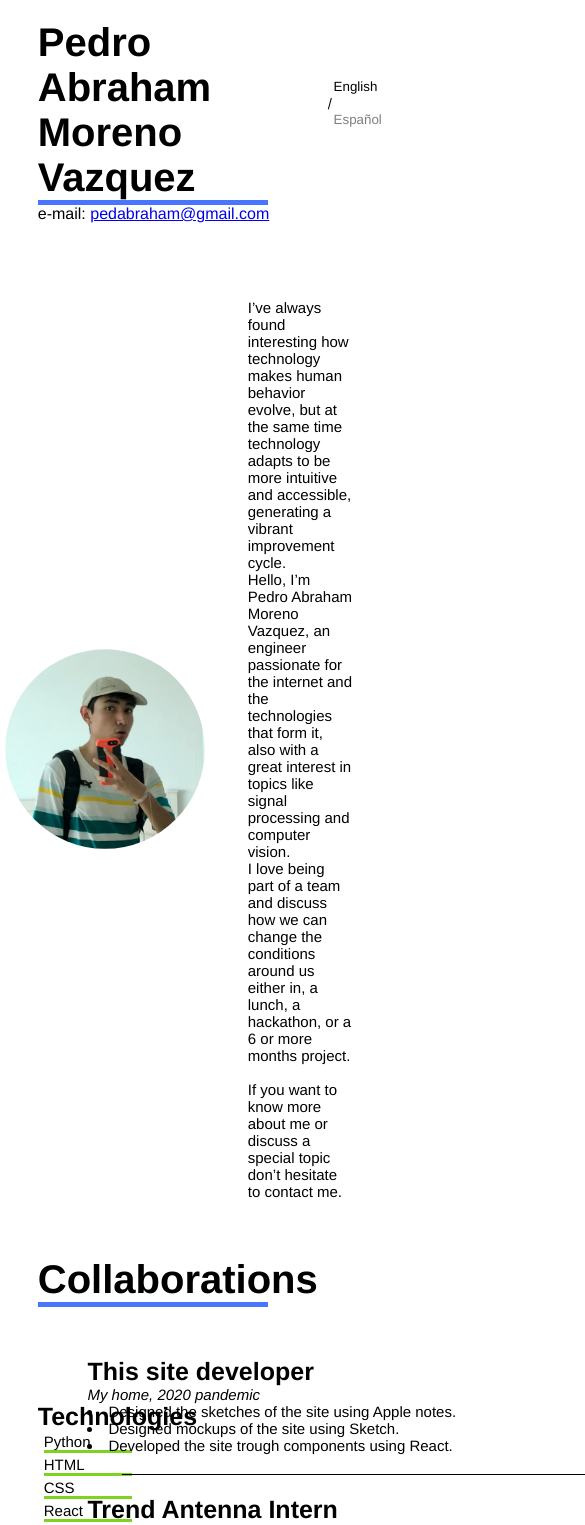
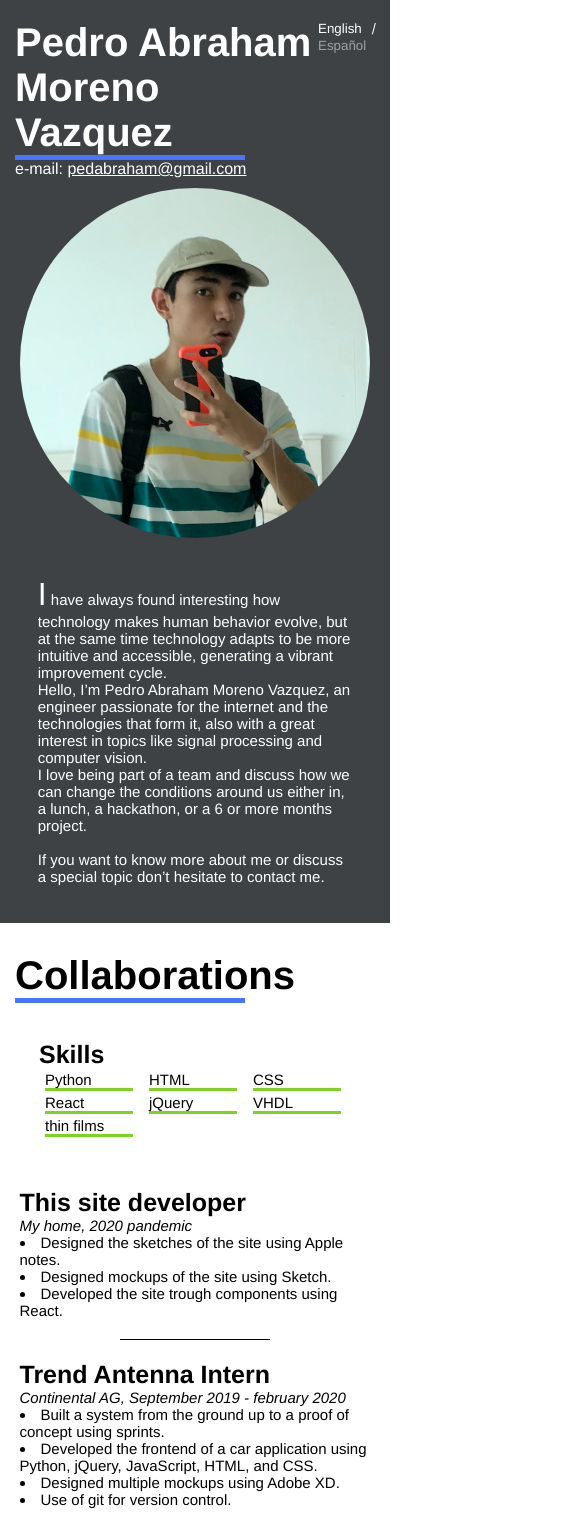
Before and after one commit to pedabraham/reactResume, a React (Create React App) app: page / in a window 390 px wide. Shown: the top 1525 px of the page, 585 px wide, since content can reach past the window. Built offline with nearby package versions, Linux system fonts and the light colour scheme.

Commit message:
Cambio de diseño en "Anout me" y responsividad

```diff
--- a/src/index.css
+++ b/src/index.css
@@ -125,7 +125,7 @@ code {
   margin-left: 1cm;
 }
 
-.resume-lan{
+.language{
   grid-column: 2/3;
   margin: auto;
   font-size: 13px;
@@ -213,10 +213,11 @@ code {
 }
 
 .lan-button{
-  background-color: white;
+  background-color: inherit;
   border-style: none;
   font-family: 'Helvetica Neue', sans-serif;
   opacity: 1;
+  color: inherit;
 }
 
 .falseB{
@@ -238,7 +239,7 @@ code {
     clip-path: circle(50% at center);
   }
 
-  .title{
+  .aboutMe{
     margin: auto;
     max-width: 710px;
     display:grid;
@@ -250,15 +251,85 @@ code {
     font-size: 15px;
     font-family: 'Helvetica Neue', sans-serif;
     font-weight: 400;
+    display: block;
+  }
+
+  .abstract::first-letter{
+  font-size: 2rem;
+  -webkit-initial-letter: 3;
   }
 
   .gridTitle{
     display: grid;
-    grid-template-columns: 84% 16%;
+    grid-template-columns: 80% 20%;
   }
 
   .mail{
-    margin: 1cm;
+    margin-left:  1cm;
     font-family: 'Helvetica Neue', sans-serif;
-    margin-top: 0px;
   }
+
+  .greyW{
+    background-color: #3E4244;
+    color: #FFFF;
+  }
+
+  a{
+    color: inherit;
+  }
+
+  @media only screen and (max-width: 700px) {
+    .aboutMe{
+
+      grid-template-columns: 100%;
+      /*grid-template-rows: 380px auto;*/
+      margin-top: 10px;
+      margin-bottom: 10px;
+    }
+
+    .resume{
+      grid-template-columns: 100%;
+    }
+
+    .resume-feed{
+      grid-column: 1/2;
+      grid-row: 3/4;
+    }
+
+    .post{
+      max-width: 90%;
+    }
+
+    .resumeFinalDraw{
+      max-width: 80%;
+    }
+
+    .PostLine{
+      max-width: 150px;
+    }
+
+    .techStack{
+      display: grid;
+      grid-template-columns: 104px 104px 104px;
+    }
+
+    .resume-filters{
+      margin: 1cm auto 0 auto;
+    }
+
+    .picture{
+      max-width: 350px;
+    }
+
+    .header{
+      margin-left: 15px;
+    }
+
+    .language{
+      margin-top: 20px;
+    }
+
+    .mail{
+      margin-left: 15px;
+    }
+  }
--- a/src/index.js
+++ b/src/index.js
@@ -58,7 +58,11 @@ function TechStack(props) {
       </div>
     )
   })
-  return(htmlStack)
+  return(
+    <div className="techStack">
+    {htmlStack}
+    </div>
+  )
 }
 
 function Post(props){
@@ -189,9 +193,9 @@ const entradasEspañol = [
 
   },
   {
-    "title":"Participante en una pasantía de verano de investigación con el trabajo “Fusión de imagnes multi-foco”",
-    "place":"Universidad de Guanajuato, 2018",
-    "description":["Se desarrolló un algoritmo para producir una imagen multi-foco por medio de la 	combimación de dos imágenes, de la misma escena y diferente enfoque, empleando 	diferentes técnicas de procesamiento de imágenes usando el lenguaje Python."],
+    "title":"Autor del proyecto “Fusión de imágenes multi-foco usando interpolaciones polinominales”",
+    "place":"Verano de investigación de la Universidad de Guanajuato, 2018",
+    "description":[" Desarrollé un algoritmo capaz de combinar dos imágenes, de la misma escena y distinto nivel 	de enfoque, en una sola empleando diversas técnicas de procesamiento de imágenes usando 	Python con librerías como  NumPy y OpenCV."],
     "link":"http://www.jovenesenlaciencia.ugto.mx/index.php/jovenesenlaciencia/article/view/2826/2080"
   },
   {
@@ -299,7 +303,7 @@ class Resume extends React.Component{
         </div>
         <div className="resume-filters">
           <div className="post-title">
-            {this.props.lan==="english" ? "Technologies" : "Tecnologías"}
+            {this.props.lan==="english" ? "Skills" : "Habilidades"}
           </div>
           <TechStack values={this.state.skills}  onClick={(i)=>this.handleClick(i)} />
         </div>
@@ -327,7 +331,7 @@ const absEspañol = (
 
 const absEng = (
   <>
-    I’ve always found interesting how technology makes human behavior evolve, but at the same time technology adapts to be more intuitive and accessible, generating a vibrant improvement cycle.
+    I have always found interesting how technology makes human behavior evolve, but at the same time technology adapts to be more intuitive and accessible, generating a vibrant improvement cycle.
     <br />
     Hello, I’m Pedro Abraham Moreno Vazquez, an engineer passionate for the internet and the technologies that form it, also with a great interest in topics like signal processing and computer vision.
     <br />
@@ -356,20 +360,21 @@ class AboutMe extends React.Component{
     const pic = require("./IMG_8740.jpeg")
     return(
       <>
+      <div className="greyW">
           <div className="gridTitle">
             <div className="header">
               Pedro Abraham <br />
               Moreno Vazquez
               <div className="ResumeLine"></div>
             </div>
-          <div className="resume-lan">
+            <div className="language">
               <Language onClick={(lan)=>this.setLan(lan)}/>
             </div>
           </div>
           <div className="mail">
           e-mail: <a href="mailto:pedabraham@gmail.com">pedabraham@gmail.com</a>
           </div>
-        <div className="title">
+          <div className="aboutMe">
             <img src={pic}  alt="Drawing" className="picture"/>
             <CSSTransitionGroup
             transitionName="inOutFeed"
@@ -380,6 +385,7 @@ class AboutMe extends React.Component{
                   {this.state.language=="english" ? absEng : absEspañol}
                 </div>
             </CSSTransitionGroup>
+          </div>
         </div>
         <Resume lan={this.state.language}/>
       </>
```
Lines whose indentation alone changed are shown as unchanged.
